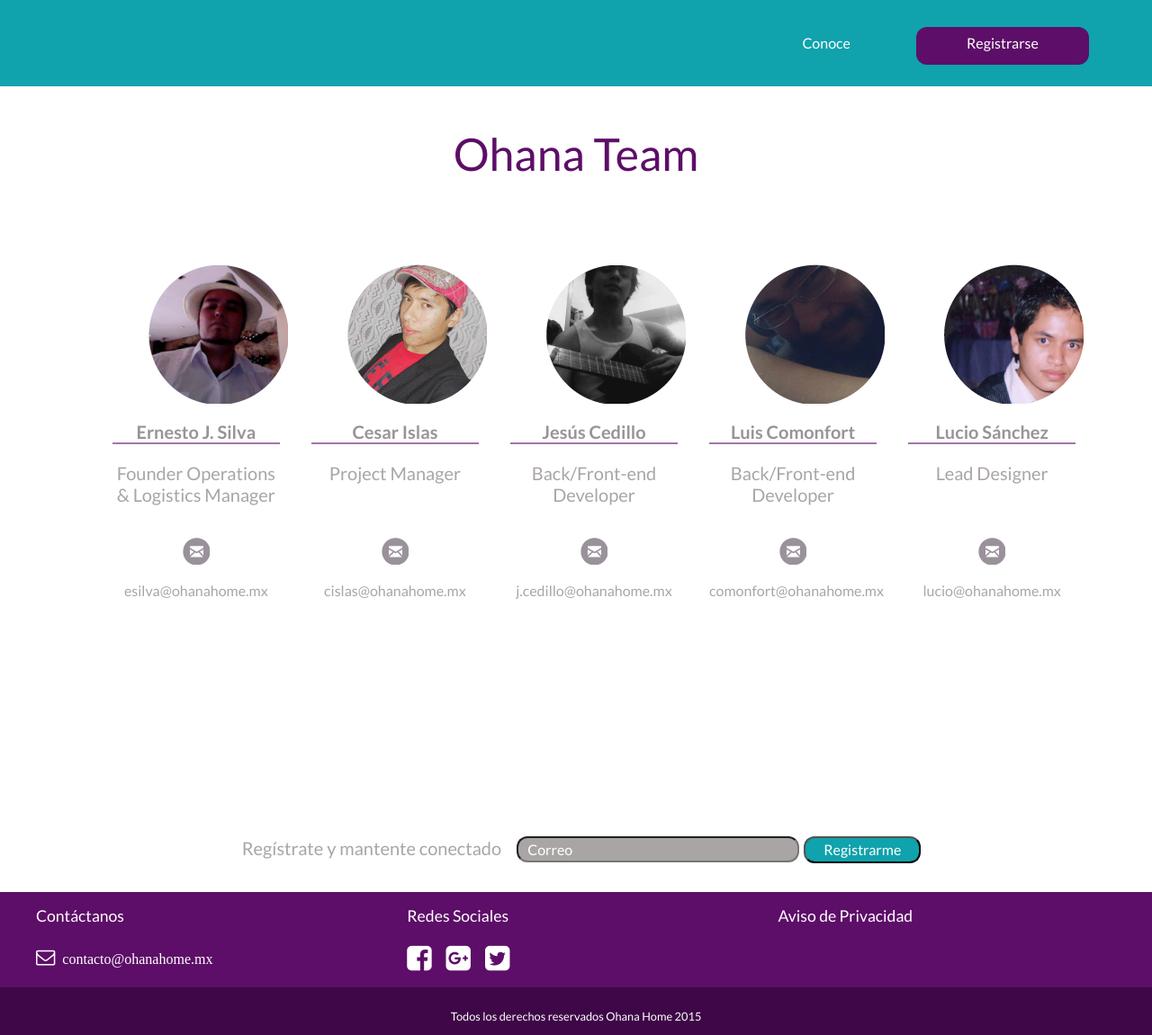
After one commit to EverCedillo/www, a Python web app: template templates/nosotros.html in a window 1280 px wide. The commit adds this page. Shown: the whole page at 90% size. Run offline with Jinja, Linux system fonts and the light colour scheme; the template is opened without the code that fills it, so the values that code supplies are empty; some libraries are stand-ins or nearby versions.

Commit message:
Ready for js, and db

```diff
--- a/static/css/Main.css
+++ b/static/css/Main.css
@@ -76,10 +76,14 @@ html,body{
 .slide {
 	margin: 0;
 	width: 100%;
+	height: 100%
 	position: absolute;
 }
 .slide img{width: 100%;}
-
+.s1{
+	background-image: url('/images/background1.jpg');
+	background-size: cover;
+}
 
 .slide-title{
 	margin-top: 8rem;
--- /dev/null
+++ b/templates/nosotros.html
@@ -0,0 +1,152 @@
+<!DOCTYPE html>
+<html lang="en">
+<head>
+	<meta charset="UTF-8">
+	<meta name="viewport" content="width=device-width, user-scalable=no">
+	<title>Ohana Home</title>
+	<link href='http://fonts.googleapis.com/css?family=Lato:400,700,400italic,700italic' rel='stylesheet' type='text/css'>
+	<link rel="stylesheet" type="text/css" href="css/normalize.css">
+	<link rel="stylesheet" type="text/css" href="css/Main.css">
+	<script type="text/javascript" src="script/jquery-1.11.2.js"></script>
+	<script type="text/javascript" src="script/scripts.js"></script>
+	<link rel="stylesheet" href="http://maxcdn.bootstrapcdn.com/font-awesome/4.3.0/css/font-awesome.min.css">
+</head>
+<body>
+	<nav class="Nav turquoise">
+			<ul id="Header-menu">
+				<li class="Header-menuItem">
+					<figure class="logo-container">
+					<img src="">
+					</figure>
+				</li>
+				<li class="Header-menuItem">
+					<a href="index.html" class="Header-menuLink">Conoce</a>
+				</li>
+				<li class="Header-menuItem">
+					<div id="ModalReg" class="Reg-button prpl">Registrarse</div>
+				</li>
+			</ul>
+		</nav>
+	<div id="Nosotros">
+		<h2 id="Title-team">Ohana Team</h2>
+		<ul id="Team">
+			<li class="team-item">
+				<figure>
+					<img src="images/ernesto.png">
+				</figure>
+				<div class="team-itemName">Ernesto J. Silva</div>
+				<div class="team-itemRole">Founder Operations & Logistics Manager</div>
+				<div class="team-itemMail">
+					<figure class='itemMail-logo'>
+
+					<img src="images/emailperfil.png" alt="email-logo">
+				</figure>
+					<p class='itenMail-mail'>esilva@ohanahome.mx</p>
+				</div>
+			</li>
+			<li class="team-item">
+				<figure>
+					<img src="images/cesar.png">
+				</figure>
+				<div class="team-itemName">Cesar Islas</div>
+				<div class="team-itemRole">Project Manager</div>
+				<div class="team-itemMail">
+					<figure class='itemMail-logo'>
+
+					<img src="images/emailperfil.png" alt="email-logo">
+				</figure>
+					<p class='itenMail-mail'>cislas@ohanahome.mx</p>
+				</div>
+			</li>
+			<li class="team-item">
+				<figure>
+					<img src="images/jesus.png">
+				</figure>
+				<div class="team-itemName">Jesús Cedillo</div>
+				<div class="team-itemRole">Back/Front-end Developer</div>
+				<div class="team-itemMail">
+					<figure class='itemMail-logo'>
+
+					<img src="images/emailperfil.png" alt="email-logo">
+				</figure>
+						<p class='itenMail-mail'>j.cedillo@ohanahome.mx</p>
+				</div>
+			</li>
+			<li class="team-item">
+				<figure>
+					<img src="images/luis.png">
+				</figure>
+				<div class="team-itemName">Luis Comonfort</div>
+				<div class="team-itemRole">Back/Front-end Developer</div>
+				<div class="team-itemMail">
+					<figure class='itemMail-logo'>
+
+					<img src="images/emailperfil.png" alt="email-logo">
+				</figure>
+					<p class='itenMail-mail'>comonfort@ohanahome.mx</p>
+				</div>
+			</li>
+			<li class="team-item">
+				<figure>
+					<img src="images/lucio.png">
+				</figure>
+				<div class="team-itemName">Lucio Sánchez</div>
+				<div class="team-itemRole">Lead Designer</div>
+				<div class="team-itemMail">
+					<figure class='itemMail-logo'>
+
+					<img src="images/emailperfil.png" alt="email-logo">
+				</figure>
+					<p class='itenMail-mail'>lucio@ohanahome.mx</p>
+				</div>
+			</li>
+		</ul>
+	</div>
+	<div id="RegBar">
+		<p class="RegBar-text">Regístrate y mantente conectado</p>
+		<form class="RegBar-form">
+			<input type="text" placeholder="Correo" class="RegBar-inputMail">
+			<input type="submit" value="Registrarme" class="RegBar-btn">
+		</form>
+
+	</div>
+		<footer id="Footer">
+		<ul class="footer-list">
+
+			<li class="footer-item">
+				<div class="footer-title">
+					Contáctanos
+				</div>
+				<div class="footer-content">
+					<i class="fa fa-envelope-o fa-lg"><p class="mail">contacto@ohanahome.mx</p></i>
+				</div>
+			</li>
+			<li class="footer-item">
+				<div class="footer-title">
+					Redes Sociales
+				</div>
+				<div class="footer-content">
+					<i class="fa fa-facebook-square fa-2x rrss"></i>
+					<i class="fa fa-google-plus-square fa-2x rrss"></i>
+					<i class="fa fa-twitter-square fa-2x rrss"></i>
+				</div>
+			</li>
+			<li class="footer-item">
+				<div class="footer-title">
+					Aviso de Privacidad
+				</div>
+			</li>
+		</ul>
+		<p class="footer-message">Todos los derechos reservados Ohana Home 2015</p>
+	</footer>
+	<div id="Modal-pane">
+		<div id="RegContainer">
+			<p class="Modal-text">Registrate</p>
+			<form class="RegBar-form">
+			<input type="text" placeholder="Correo" class="RegBar-inputMail">
+			<input type="submit" value="Registrarme" class="RegBar-btn">
+		</form>
+		</div>
+	</div>
+</body>
+</html>
```
Also changed, not shown: templates/index.html (added, +113 -0 lines).
